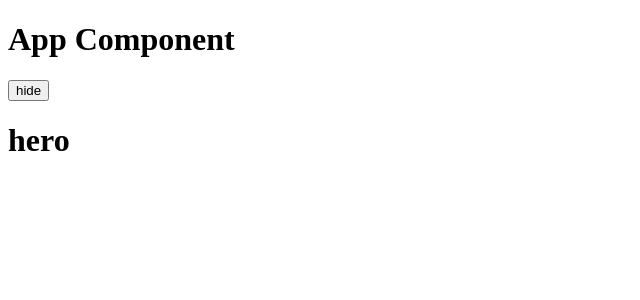
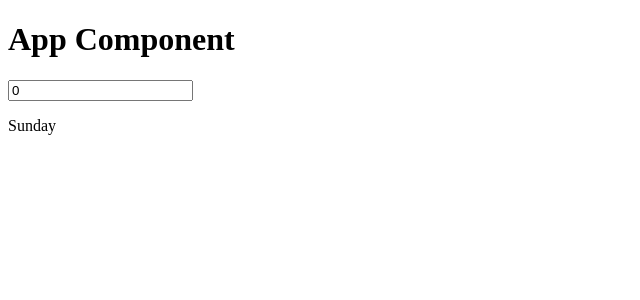
Before and after one commit to PratikSomwanshi/Angular_Start, an Angular app: page / in a window 1280 px wide. Shown: the top 300 px of the page, without its empty margins (0-640 px from the left). Built offline with nearby package versions, Linux system fonts and the light colour scheme.

Commit message:
done with ngSwitch

```diff
--- a/src/app/app.component.html
+++ b/src/app/app.component.html
@@ -9,5 +9,6 @@
     <button (click)="getData()">getData</button>
     <app-child></app-child> -->
 
-  <app-ngif></app-ngif>
+  <!-- <app-ngif></app-ngif> -->
+  <app-ngswitch></app-ngswitch>
 </div>
--- a/src/app/app.module.ts
+++ b/src/app/app.module.ts
@@ -8,6 +8,7 @@ import { PropsComponent } from './props/props.component';
 import { ChildComponent } from './child/child.component';
 import { FormsModule } from '@angular/forms';
 import { NgifComponent } from './ngif/ngif.component';
+import { NgswitchComponent } from './ngswitch/ngswitch.component';
 
 @NgModule({
   declarations: [
@@ -16,6 +17,7 @@ import { NgifComponent } from './ngif/ngif.component';
     PropsComponent,
     ChildComponent,
     NgifComponent,
+    NgswitchComponent,
   ],
   imports: [BrowserModule, AppRoutingModule, FormsModule],
   providers: [],
--- /dev/null
+++ b/src/app/ngswitch/ngswitch.component.html
@@ -0,0 +1,10 @@
+<div>
+    <input type="number" [(ngModel)]="value">
+    <div [ngSwitch]="value">
+        <p *ngSwitchCase="0">Sunday</p>
+        <p *ngSwitchCase="1">Monday</p>
+        <p *ngSwitchCase="2">Tuesday</p>
+        <p *ngSwitchCase="3">Wendsday</p>
+        <p *ngSwitchDefault>Wrong input</p>
+    </div>
+</div>
--- /dev/null
+++ b/src/app/ngswitch/ngswitch.component.ts
@@ -0,0 +1,10 @@
+import { Component } from '@angular/core';
+
+@Component({
+  selector: 'app-ngswitch',
+  templateUrl: './ngswitch.component.html',
+  styleUrl: './ngswitch.component.scss',
+})
+export class NgswitchComponent {
+  value = 0;
+}
```
Also changed, not shown: src/app/ngswitch/ngswitch.component.scss (added), 1 other file (tests, documents, lock files or other folders).
